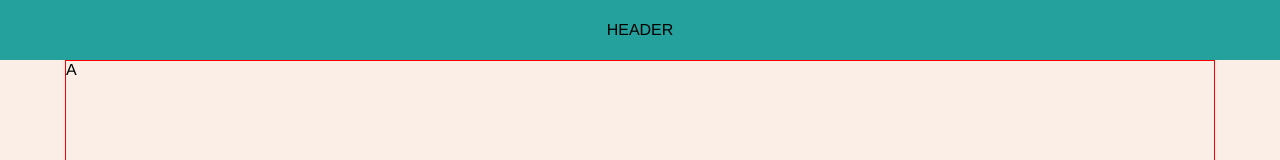
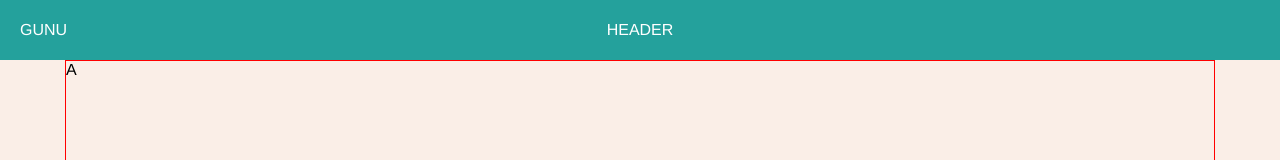
Before and after one commit to wesbin/playground, a Vue app in the folder front/: page / in a window 1280 px wide. Shown: the top 160 px of the page. Built offline with nearby package versions, Linux system fonts and the light colour scheme; a web font is replaced by a local one.

Commit message:
헤더 작업 중

```diff
--- a/front/src/App.vue
+++ b/front/src/App.vue
@@ -3,7 +3,13 @@
 
 <template>
   <header class="header">
-    HEADER
+    <div class="logo-container">
+      GUNU
+    </div>
+    <div class="menu-container">
+      HEADER
+    </div>
+    <div class="empty-container"></div>
   </header>
   <div class="content">
     <main class="main">
--- a/front/src/assets/css/color.scss
+++ b/front/src/assets/css/color.scss
@@ -1,2 +1,3 @@
 $BACKGROUND-COLOR: #faeee7;
 $HEADER-COLOR: #24a19c;
+$WHITE-FONT: #ffffff;
--- a/front/src/assets/css/common.scss
+++ b/front/src/assets/css/common.scss
@@ -8,12 +8,23 @@
 }
 
 .header{
-  display: flex;
+  display: grid;
   gap: 10px;
   height: 60px;
   background-color: $HEADER-COLOR;
-  justify-content: center;
+  grid-template-columns: repeat(3, 1fr);
+  justify-items: center;
   align-items: center;
+  color: $WHITE-FONT;
+
+  .logo-container {
+    padding-left: 20px;
+    justify-self: start;
+  }
+
+  .menu-container {
+
+  }
 }
 
 .content {
```
